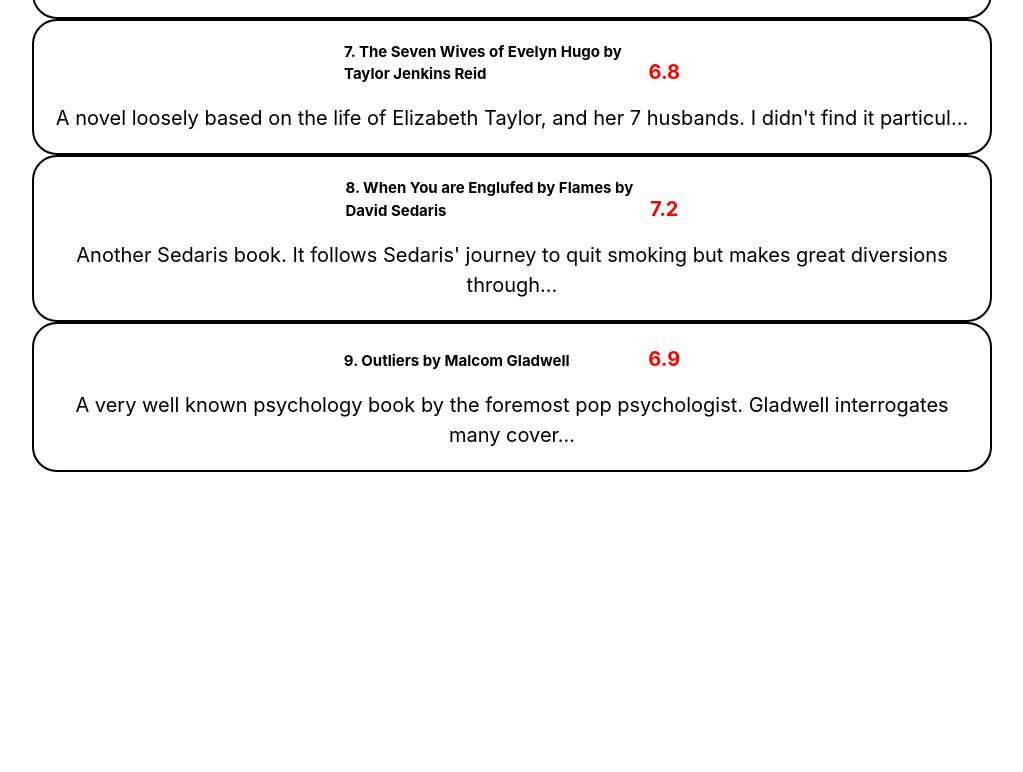
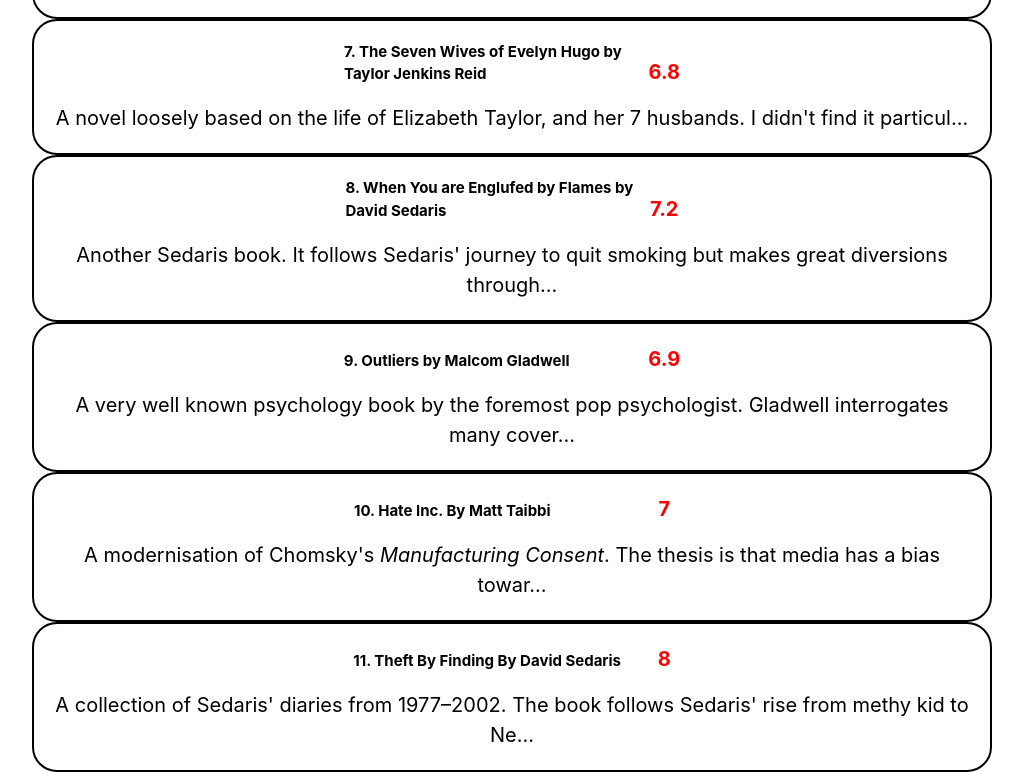
Before and after one commit to maxdixmatthews/maxdixmatthews.github.io, a plain HTML site: page book-list.html in a window 1280 px wide. Shown: the part 1071-1843 px from the top of the page, without its empty margins (128-1151 px from the left). Before the commit the page ends 1543 px from the top, so only its background shows below. Drawn offline with nearby package versions, Linux system fonts and the light colour scheme.

Commit message:
New books

```diff
--- a/book-list.html
+++ b/book-list.html
@@ -133,7 +133,7 @@
 
     <div class = "rcorners2" onmouseover="fullBookRev(7)">
       <div class = "revTitle">
-      <p class="titleBooks">7. <a class="bookLink", style='color:black', href="https://www.hachette.com.au/david-sedaris/carnival-of-snackery-diaries-volume-two">The Seven Wives of Evelyn Hugo by Taylor Jenkins Reid</a></p>
+      <p class="titleBooks">7. <a class="bookLink", style='color:black', href="https://www.bookdepository.com/Seven-Husbands-Evelyn-Hugo-Taylor-Jenkins-Reid/9781398515697?ref=grid-view&qid=1645941718184&sr=1-1">The Seven Wives of Evelyn Hugo by Taylor Jenkins Reid</a></p>
       </div>
       <div id = "starAl">
       <p class = "book-score" style="font-size:20px; color:red">6.8</p>
@@ -145,7 +145,7 @@
 
     <div class = "rcorners2" onmouseover="fullBookRev(8)">
       <div class = "revTitle">
-      <p class="titleBooks">8. <a class="bookLink", style='color:black', href="https://www.hachette.com.au/david-sedaris/carnival-of-snackery-diaries-volume-two">When You are Englufed by Flames by David Sedaris</a></p>
+      <p class="titleBooks">8. <a class="bookLink", style='color:black', href="https://www.bookdepository.com/When-You-Are-Engulfed-in-Flames/9780316154680">When You are Englufed by Flames by David Sedaris</a></p>
       </div>
       <div id = "starAl">
       <p class = "book-score" style="font-size:20px; color:red">7.2</p>
@@ -157,7 +157,7 @@
 
     <div class = "rcorners2" onmouseover="fullBookRev(9)">
       <div class = "revTitle">
-      <p class="titleBooks">9. <a class="bookLink", style='color:black', href="https://www.hachette.com.au/david-sedaris/carnival-of-snackery-diaries-volume-two">Outliers by Malcom Gladwell</a></p>
+      <p class="titleBooks">9. <a class="bookLink", style='color:black', href="https://www.bookdepository.com/Outliers/9780141043029">Outliers by Malcom Gladwell</a></p>
       </div>
       <div id = "starAl">
       <p class = "book-score" style="font-size:20px; color:red">6.9</p>
@@ -166,4 +166,28 @@
         <div class = "revp" id = "f9" onmouseover="fullBookRev(9)"></div>
       </div>
     </div>
+
+    <div class = "rcorners2" onmouseover="fullBookRev(10)">
+      <div class = "revTitle">
+      <p class="titleBooks">10. <a class="bookLink", style='color:black', href="https://www.bookdepository.com/Hate--Inc-/9781682194072">Hate Inc. By Matt Taibbi</a></p>
+      </div>
+      <div id = "starAl">
+      <p class = "book-score" style="font-size:20px; color:red">7</p>
+      </div>
+      <div class = "foodRev">
+        <div class = "revp" id = "f10" onmouseover="fullBookRev(10)"></div>
+      </div>
+    </div>
+
+    <div class = "rcorners2" onmouseover="fullBookRev(11)">
+      <div class = "revTitle">
+      <p class="titleBooks">11. <a class="bookLink", style='color:black', href="https://www.bookdepository.com/Theft-by-Finding/9780349119434">Theft By Finding By David Sedaris</a></p>
+      </div>
+      <div id = "starAl">
+      <p class = "book-score" style="font-size:20px; color:red">8</p>
+      </div>
+      <div class = "foodRev">
+        <div class = "revp" id = "f11" onmouseover="fullBookRev(11)"></div>
+      </div>
+    </div>
 </body>
--- a/script.js
+++ b/script.js
@@ -58,7 +58,9 @@ let BookReviews =[
     "David Sedaris' diaries from 2003-2020. A funny insight into how Sedaris sees the world and goes about his life. I prefered his first collection of diaries, <i> <a style='color:black', href='https://www.hachette.com.au/david-sedaris/theft-by-finding-diaries-volume-one'>Theft By Finding</a></i>, as it had more of a story arc. I really liked the 2020 COVID bits. ",
     "A novel loosely based on the life of Elizabeth Taylor, and her 7 husbands. I didn't find it particularly gripping but a very easy to read book",
     "Another Sedaris book. It follows Sedaris' journey to quit smoking but makes great diversions through his family, travel, and his alcoholism. Another funny poignant collection of stories from Sedaris.",
-    "A very well known psychology book by the foremost pop psychologist. Gladwell interrogates many covert sources privilege, like your date of birth and class background. Some aspects need a revising as they have since been disproven."
+    "A very well known psychology book by the foremost pop psychologist. Gladwell interrogates many covert sources privilege, like your date of birth and class background. Some aspects need a revising as they have since been disproven.",
+    "A modernisation of Chomsky's <i>Manufacturing Consent</i>. The thesis is that media has a bias toward conflict to the detriment of real social issues. Some of the criticisms don't apply to Australia",
+    "A collection of Sedaris' diaries from 1977–2002. The book follows Sedaris' rise from methy kid to New York Times winning writer. Equal parts funny, sad, and unsettling. Definitely worth a read"
 ]
 
 function showBookRevs(){
```
